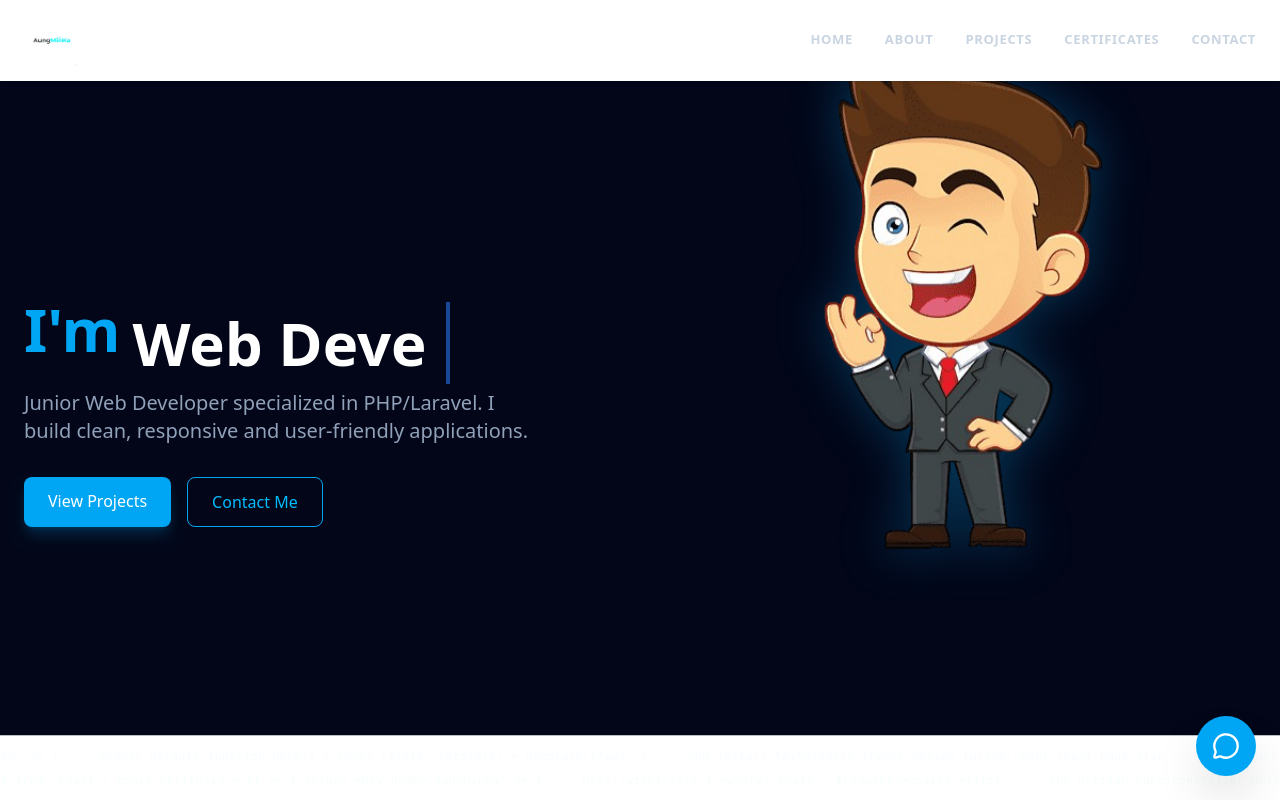
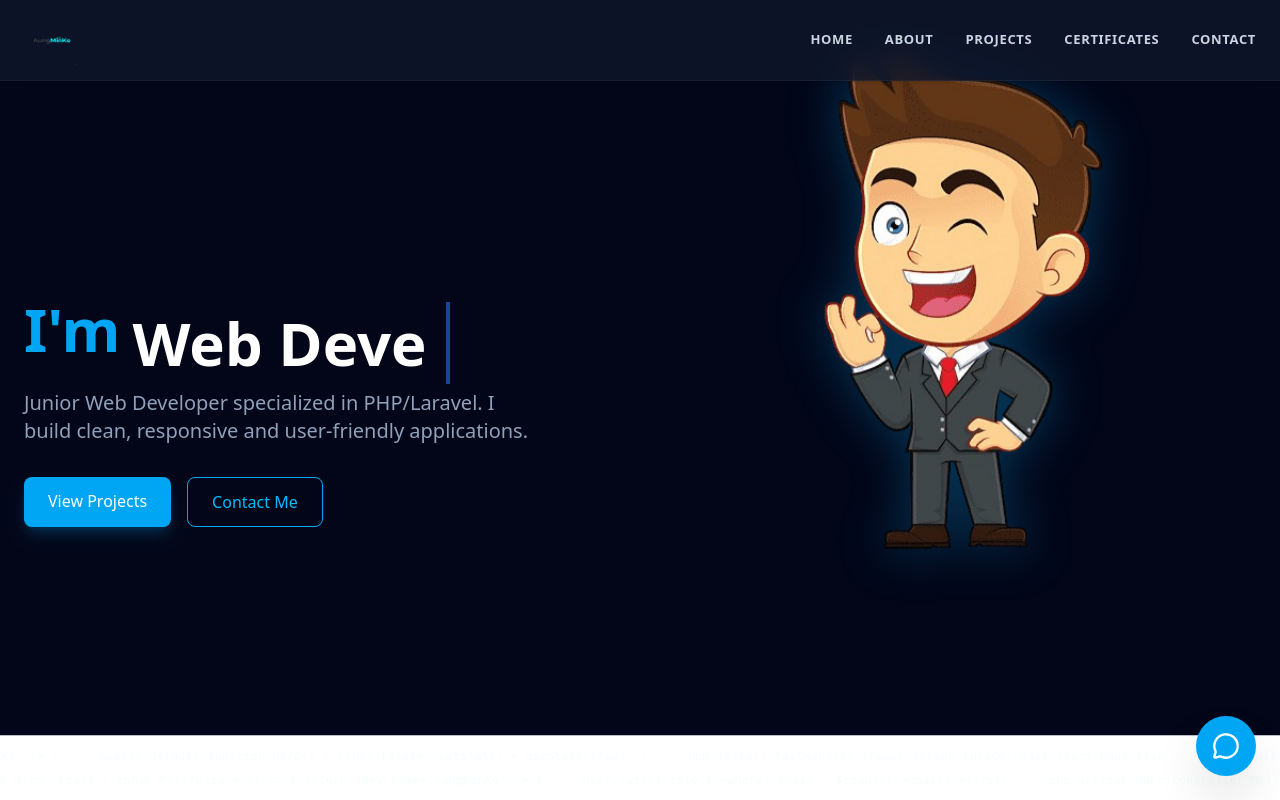
Before and after one commit to AungMinKo-tech/aungminko-portfolio, a React (Vite) app: page / in a window 1280 px wide. Shown: the top 800 px of the page. Built offline with nearby package versions, Linux system fonts and the light colour scheme.

Commit message:
feat:snake-game-add

```diff
--- a/src/components/Navbar.jsx
+++ b/src/components/Navbar.jsx
@@ -6,7 +6,7 @@ function Navbar() {
   const [open, setOpen] = useState(false);
 
   return (
-    <nav className="fixed top-0 left-0 w-full bg-white dark:bg-slate-900/80 backdrop-blur-md text-white shadow-sm z-50 border-b border-white/5">
+    <nav className="fixed top-0 left-0 w-full bg-slate-900/80 backdrop-blur-md text-white shadow-sm z-50 border-b border-white/5">
       <div className="max-w-7xl mx-auto px-6 py-2 flex justify-between items-center">
         <a href="#home" className="flex items-center py-1">
           <img
--- a/src/components/SnakeGame.jsx
+++ b/src/components/SnakeGame.jsx
@@ -102,7 +102,7 @@ const SnakeGame = () => {
   };
 
   return (
-    <div className="flex flex-col items-center justify-center p-10 bg-slate-950 borde shadow-2xl">
+    <div className="flex flex-col items-center justify-center p-10 bg-slate-950 shadow-2xl">
       <h2 className="text-2xl font-bold text-white mb-4">Snake Game</h2>
       <div className="text-sky-400 mb-2 font-mono">Score: {score}</div>
 
```
